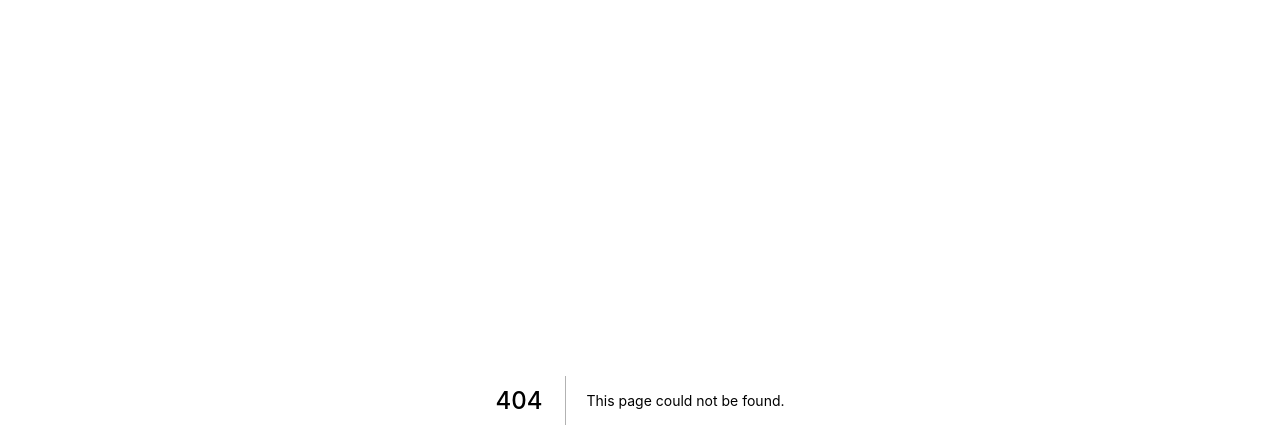
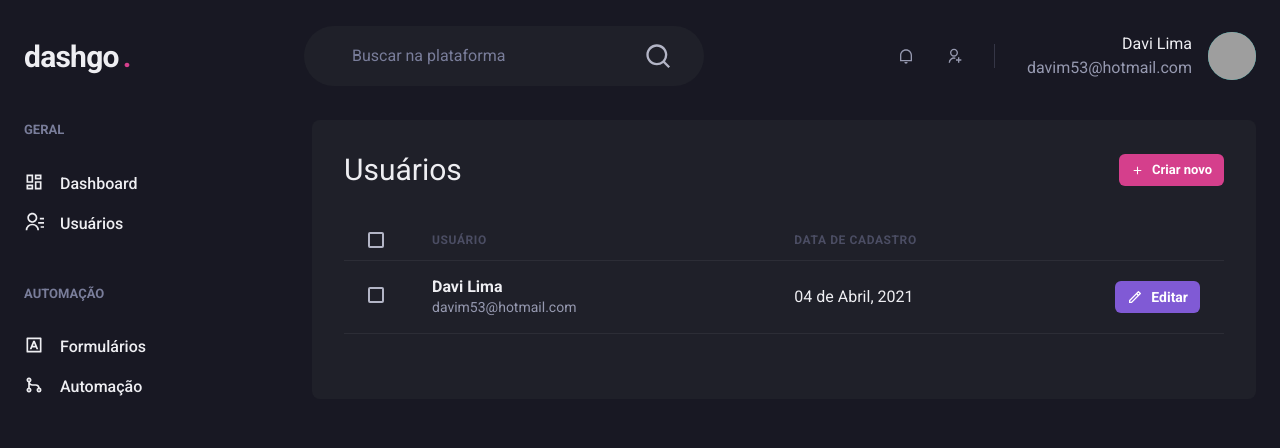
Before and after one commit to davim5/dashgo, a Next.js app: page /users in a window 1280 px wide. Before the commit this address had no page. Shown: the top 448 px of the page. Built offline with nearby package versions, Linux system fonts and the light colour scheme; grey boxes are pictures that could not be loaded.

Commit message:
Pagina-lista-de-usuarios

```diff
--- /dev/null
+++ b/src/pages/users/index.tsx
@@ -0,0 +1,69 @@
+import { Text, Box, Flex, Heading, Button, Icon, Table, Thead, Tr, Th, Checkbox, Tbody, Td } from "@chakra-ui/react";
+import { RiAddLine, RiPencilLine } from "react-icons/ri";
+import { Header } from "../../components/Header";
+import { Sidebar } from "../../components/Sidebax";
+
+export default function UserList() {
+    return(
+        <Box>
+            <Header/>
+            <Flex w="100%" my="6" maxW={1480} mx="auto" px="6">
+                <Sidebar/>
+
+                <Box flex="1" borderRadius={8} bg="gray.800" p="8">
+                    <Flex mb="8" justify="space-between" align="center">
+                        <Heading size="lg" fontWeight="normal">Usuários</Heading>
+
+                        <Button
+                         as="a"
+                         size="sm"
+                         fontSize="small"
+                         colorScheme="pink"
+                         leftIcon={<Icon as={RiAddLine}></Icon>}
+                         >
+                            Criar novo
+                        </Button>
+                    </Flex>
+
+                    <Table colorScheme="whiteAlpha">
+                        <Thead>
+                            <Tr>
+                                <Th px="6" color="gray.300" width="8">
+                                    <Checkbox colorScheme="pink"/>
+                                </Th>
+                                <Th>Usuário</Th>
+                                <Th>Data de cadastro</Th>
+                                <Th w="8"/>
+                            </Tr>
+                        </Thead>
+                        <Tbody>
+                            <Tr>
+                                <Td p="6">
+                                    <Checkbox colorScheme="pink"/>
+                                </Td>
+                                <Td>
+                                    <Box>
+                                        <Text fontWeight="bold">Davi Lima</Text>
+                                        <Text fontSize="sm" color="gray.300">davim53@hotmail.com</Text>
+                                    </Box>
+                                </Td>
+                                <Td>04 de Abril, 2021</Td>
+                                <Td>
+                                    <Button
+                                    as="a"
+                                    size="sm"
+                                    fontSize="sm"
+                                    colorScheme="purple"
+                                    leftIcon={<Icon as={RiPencilLine} fontSize="16"></Icon>}
+                                    >
+                                        Editar
+                                    </Button>
+                                </Td>
+                            </Tr>
+                        </Tbody>
+                    </Table>
+                </Box>
+            </Flex>
+        </Box>
+    );
+}
```
